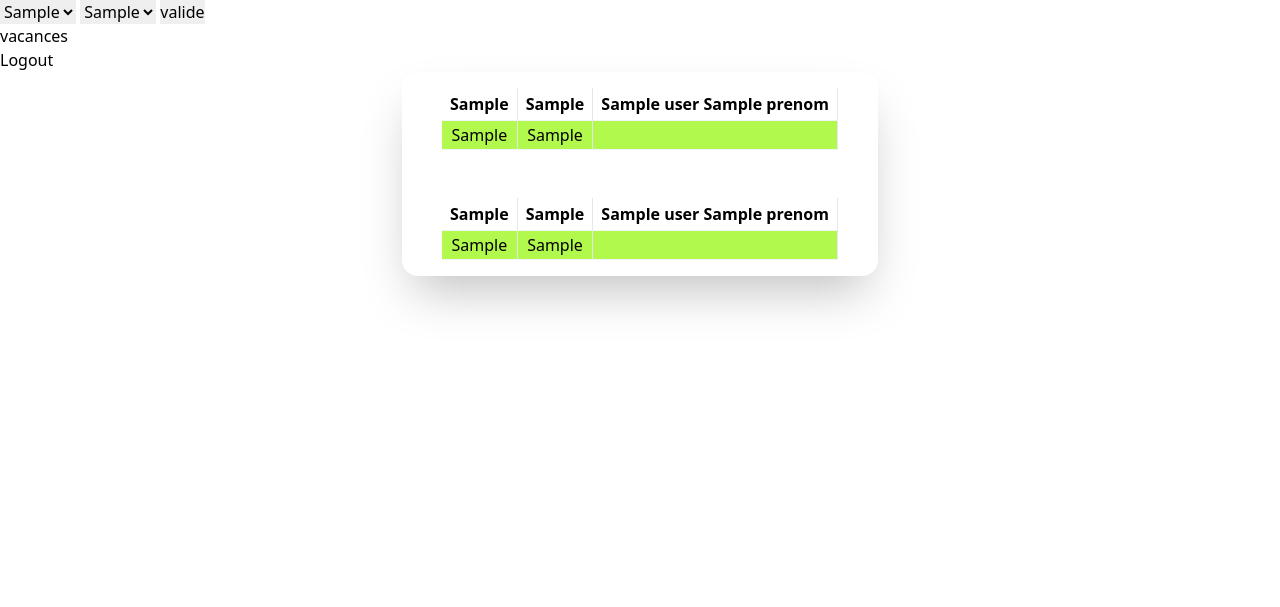
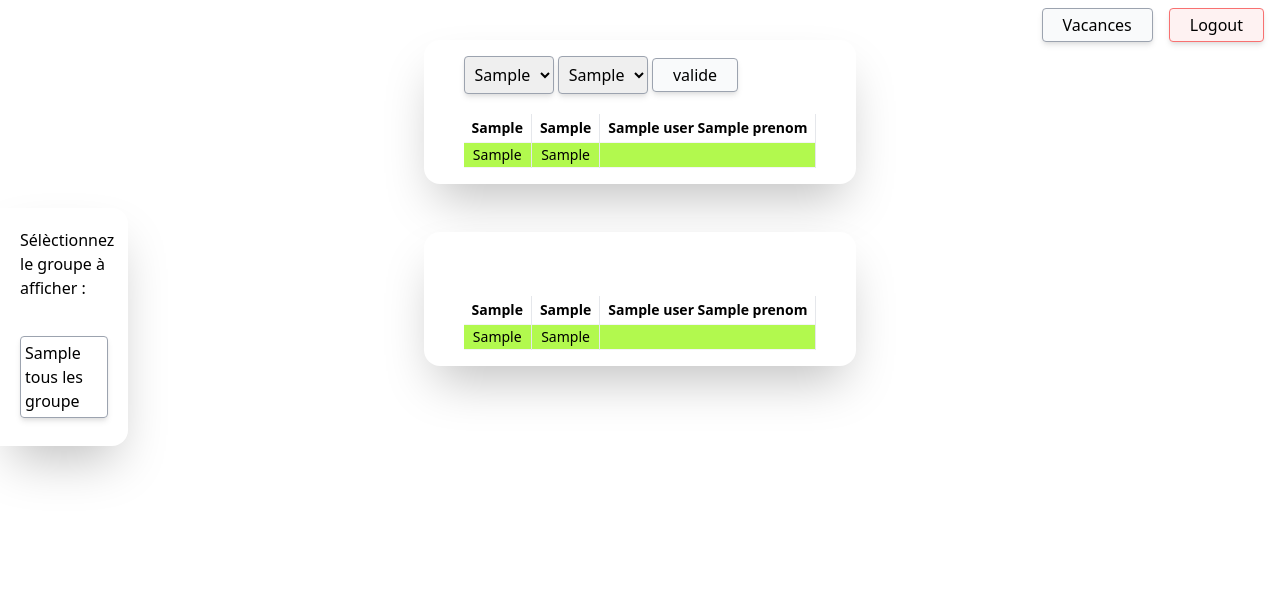
Before and after one commit to RomainChardon/CalendrierVacance, a Symfony app: template templates/calendrier/index.html.twig in a window 1280 px wide. Shown: the top 607 px of the page. Run offline with Twig, Linux system fonts and the light colour scheme; the template is opened without the code that fills it: most values are stand-ins (such as "Sample title", 1, 10 or a date in 2020); some libraries are stand-ins or nearby versions.

Commit message:
tableau front

```diff
--- a/templates/Home/Home.html.twig
+++ b/templates/Home/Home.html.twig
@@ -3,6 +3,8 @@
 {% block title %}login{% endblock %}
 
 {% block body %}
+{% include "notif/notif.html.twig" %}
+
 <div class="min-h-screen flex flex-col justify-center bg-gray-100">
     <div class="px-10 w-96 p-4 shadow-2xl mx-auto rounded-2xl bg-white">
         <div class="text-2xl m-3 font-extrabold text-center">
--- a/templates/base.html.twig
+++ b/templates/base.html.twig
@@ -8,7 +8,7 @@
 
 
            #}
-        {% block stylesheets %}
+        {% block stylesheet %}
             <link rel="stylesheet" href="{{ asset('style.css') }}">
             <link href="https://unpkg.com/tailwindcss@^2/dist/tailwind.min.css" rel="stylesheet">
         {% endblock %}
@@ -18,13 +18,6 @@
         {% endblock %}
     </head>
     <body>
-        {% for message in app.flashes('msg') %}
-            <div class="bg-gray-100 flex justify-center ">
-                <div class="text-center w-56 m-6 p-6 bg-red-500 rounded-md relative">
-                    {{ message }}
-                </div>
-            </div>
-        {% endfor %}
         {% block body %}
         {% endblock %}
 
--- a/templates/calendrier/index.html.twig
+++ b/templates/calendrier/index.html.twig
@@ -5,38 +5,49 @@
 {% block title %}Hello CalendrierController!{% endblock %}
 
 {% block body %}
+{% include "notif/notif.html.twig" %}
+<div class=" fixed flex justify-start items-center h-screen ">
+    <div class="fixed h-3/6 ">
+        <div class="flex flex-col px-5 py-5 w-32 shadow-2xl mx-auto rounded-r-2xl bg-white">
+            <p class="mb-3">Sélèctionnez le groupe à afficher :</p> <br>
+            {% for groupes in tousLesGroupes %}
+                <a href="{{ path('calendrier') }}" class="border border-gray-400 shadow-md rounded mb-2 hover:bg-gray-400 p-1"> {{groupes.nomGroupe}} </a>
+            {% endfor %}
+        </div>
+    </div>
+</div>
 
-<div class="calendrierConteneur">
-    <div class="head">
+<div class="h-8">
+    <div class="flex flex-row mt-2 justify-end">
+        <form action="{{ path('index') }}" method="POST">
+            <button type="submit" class="border border-gray-400 bg-gray-50 shadow-md rounded p-1 px-5 mr-4 hover:bg-gray-400 transition duration-200">Vacances</button></form>
+        {% if is_granted('ROLE_ADMIN') %}
+            <form action="{{ path('groupe') }}" method="POST"><button type="submit" class="border border-gray-400 bg-gray-50 shadow-md rounded p-1 px-5 mr-4 hover:bg-gray-400 transition duration-200">Groupes</button></form>
+            <form action="{{ path('utilisateur') }}" method="POST"><button type="submit" class="border border-gray-400 bg-gray-50 shadow-md rounded p-1 px-5 mr-4 hover:bg-gray-400 transition duration-200">Utilisateurs</button></form>
+        {% endif %}
+        <a href="{{ path('app_logout') }}" class="border border-red-400 bg-red-50 shadow-md rounded p-1 px-5 mr-4 hover:bg-red-400 transition duration-200"> Logout </a>
+    </div>
+</div>
+
+
+<div class="flex flex-col justify-center text-sm">
+    <div class="px-10 w-auto p-4 shadow-2xl mx-auto rounded-2xl bg-white">
+        <div class="mb-5 text-base">
             <form action="{{ path('calendrier') }}" method="get">
-            <select name="moisSelectionner" id="moisSelectionner" class="btn btn-outline-dark">
+                <select name="moisSelectionner" id="moisSelectionner" class="border border-gray-400 shadow-md rounded p-1.5">
                     {% for mois in listeMois %}
                         <option value="{{ loop.index }}" {% if loop.index == moisUtiliser %} selected {% endif %}>{{ mois }}</option>
                     {% endfor %}
                 </select>
-            <select name="anneeSelectionner" id="anneeSelectionner" class="btn btn-outline-dark">
+                <select name="anneeSelectionner" id="anneeSelectionner" class="border border-gray-400 shadow-md rounded p-1.5">
                     {% for annee in listeAnnee %}
                         <option value="{{annee}}" {% if annee == anneeUtiliser %} selected {% endif %}>{{annee}}</option>
                     {% endfor %}
                 </select>
-            <input type="submit" value="valide" name="valide" class="btn btn-outline-dark">
+                <input type="submit" value="valide" name="valide" class="border border-gray-400 bg-gray-50 shadow-md rounded p-1 px-5 hover:bg-gray-400 transition duration-200">
             </form>
-        <div class="formBtnMenu">
-        <form action="{{ path('index') }}" method="POST"><button type="submit" class="btn btn-outline-dark">vacances</button></form>
-        {% if is_granted('ROLE_ADMIN') %}
-            <form action="{{ path('groupe') }}" method="POST"><button type="submit" class="btn btn-outline-dark">groupe</button></form>
-            <form action="{{ path('utilisateur') }}" method="POST"><button type="submit" class="btn btn-outline-dark">utilisateur</button></form>
-        {% endif %}
         </div>
 
-        <div class="formBtnLogout">
-            <a href="{{ path('app_logout') }}"> Logout </a>
-        </div>
-    </div>
-
-
-<div class="flex justify-center">
-<div class="px-10 w-auto p-4 shadow-2xl mx-auto rounded-2xl bg-white">
         <table class="table table-hover w-50 text-center ">
             <tr class="p-2 border-b border-gray-100">
                 <th class="p-1 px-2 border-r border-gray-200">{{ moisUtiliserFormatLettre }} </th> <th class="p-1 px-2 border-r border-gray-200">{{ anneeUtiliser }}</th>
@@ -46,6 +57,7 @@
                     {% endfor %}
                 {% endfor %}
             </tr>
+
             {% for days in listeDays %}
                 <tr {% if ( days.siAujourdhui ) %} style="background-color: #b2f94e" {% endif %}  class="p-2 border-b border-gray-100
                     {% if (( days.siSamedi ) or ( days.siDimanche )) %} bg-gray-300 {% endif %}">
@@ -64,6 +76,9 @@
                 </tr>
             {% endfor %}
                 </table>
+    </div>
+    <div class="px-10 w-auto p-4 shadow-2xl mx-auto rounded-2xl bg-white mt-12">
+
         <table class="table table-hover w-50 text-center mt-12">
             <tr class="p-2 border-b border-gray-100">
                 <th class="p-1 px-2 border-r border-gray-200">{{ moisUtiliserFormatLettre }} </th> <th class="p-1 px-2 border-r border-gray-200">{{ anneeUtiliser }}</th>
@@ -92,4 +107,5 @@
         {% endfor %}
         </table>
     </div>
+</div>
 {% endblock %}
--- a/templates/groupe/index.html.twig
+++ b/templates/groupe/index.html.twig
@@ -8,6 +8,7 @@
         <button class="bg-blue-50 border border-blue-400 rounded shadow-md m-2 p-1 px-2"><a href="{{ path('calendrier') }}" >Retour calendrier</a></button>
     </div>
 </div>
+{% include "notif/notif.html.twig" %}
 
 <div class="min-h-screen flex flex-col justify-center bg-gray-100">
     <div class="px-10 w-auto p-4 shadow-2xl mx-auto rounded-2xl bg-white">
--- a/templates/index.html.twig
+++ b/templates/index.html.twig
@@ -8,6 +8,7 @@
         <button class="bg-blue-50 border border-blue-400 rounded shadow-md m-2 p-1 px-2"><a href="{{ path('calendrier') }}" >Retour calendrier</a></button>
     </div>
 </div>
+{% include "notif/notif.html.twig" %}
 
 <div class="min-h-screen flex flex-col justify-center bg-gray-100">
     <div class="px-10 w-auto p-4 shadow-2xl mx-auto rounded-2xl bg-white">
--- a/templates/modifier.html.twig
+++ b/templates/modifier.html.twig
@@ -8,6 +8,7 @@
         <button class="bg-blue-50 border border-blue-400 rounded shadow-md m-2 p-1 px-2"><a href="{{ path('calendrier') }}" >Retour calendrier</a></button>
     </div>
 </div>
+{% include "notif/notif.html.twig" %}
 
 <div class="min-h-screen flex flex-col justify-center bg-gray-100">
     <div class="px-10 w-96 p-4 shadow-2xl mx-auto rounded-2xl bg-white">
--- /dev/null
+++ b/templates/notif/notif.html.twig
@@ -0,0 +1,9 @@
+{% for message in app.flashes('msg') %}
+            <div class="bg-gray-100 flex justify-center  align-top ">
+            <div class="fixed">
+                <div class="text-center w-56 m-6 p-6 bg-red-500 rounded-md ">
+                    {{ message }}
+                </div>
+            </div>
+            </div>
+{% endfor %}
--- a/templates/utilisateur/index.html.twig
+++ b/templates/utilisateur/index.html.twig
@@ -8,12 +8,14 @@
         <button class="bg-blue-50 border border-blue-400 rounded shadow-md m-2 p-1 px-2"><a href="{{ path('calendrier') }}" >Retour calendrier</a></button>
     </div>
 </div>
+{% include "notif/notif.html.twig" %}
 
 <div class="min-h-screen flex flex-col justify-center bg-gray-100">
+
     <div class="px-10 w-auto p-4 shadow-2xl mx-auto rounded-2xl bg-white">
         <div class="px-10 w-96 p-4 mx-auto">
             <div class="text-2xl font-extrabold text-center mb-5">
-                <h1 class="">Ajouter des vacances</h1>
+                <h1 class="">Ajouter des utilisateurs</h1>
             </div>
             <form action="{{ path('create_utilisateur') }}" method="POST">
                 <select name="groupe" class="border border-blue-400 shadow-md rounded p-1.5 h-9 w-full" id="user">
--- a/templates/utilisateur/modifierUtilisateur.html.twig
+++ b/templates/utilisateur/modifierUtilisateur.html.twig
@@ -8,6 +8,7 @@
         <button class="bg-blue-50 border border-blue-400 rounded shadow-md m-2 p-1 px-2"><a href="{{ path('calendrier') }}" >Retour calendrier</a></button>
     </div>
 </div>
+{% include "notif/notif.html.twig" %}
 
 <div class="min-h-screen flex flex-col justify-center bg-gray-100">
     <div class="px-10 w-96 p-4 shadow-2xl mx-auto rounded-2xl bg-white">
```
Lines whose indentation alone changed are shown as unchanged.
